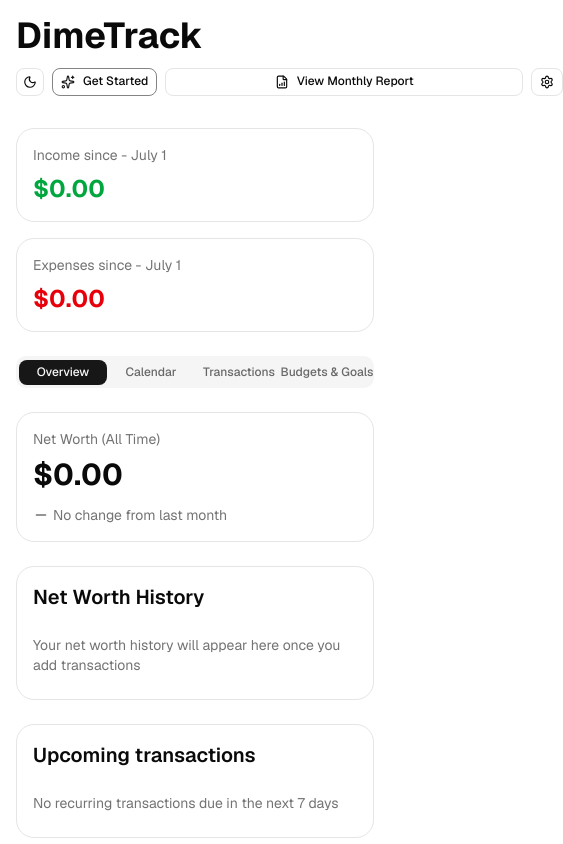
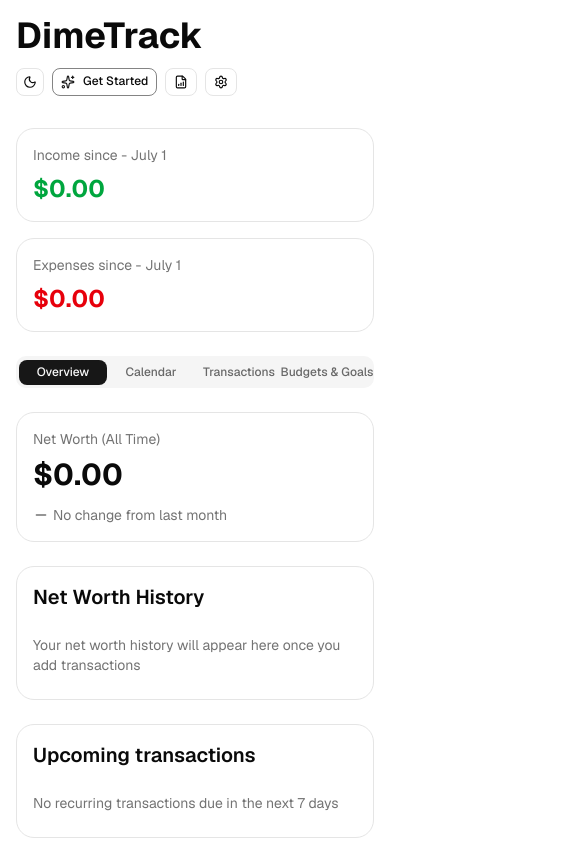
Before and after one commit to d3monas/DimeTrack, a Next.js app: page /app in a window 390 px wide. Shown: the top 844 px of the page, 563 px wide, since content can reach past the window. Built offline with nearby package versions, Linux system fonts and the light colour scheme.

Commit message:
fix: monthly report button width on mobile

```diff
--- a/components/monthlyReport.tsx
+++ b/components/monthlyReport.tsx
@@ -19,9 +19,9 @@ export function MonthlyReport({ data, currencySymbol }: MonthlyReportThings) {
   return (
     <Dialog open={open} onOpenChange={setOpen}>
       <DialogTrigger asChild>
-        <Button variant="outline" className="gap-2 w-full sm:w-auto">
+        <Button variant="outline" className="gap-2 sm:w-auto">
           <FileBarChart className="h-4 w-4" />
-          View Monthly Report
+          <span className="hidden sm:inline">View Monthly Report</span>
         </Button>
       </DialogTrigger>
       <DialogContent className="max-w-md">
```
